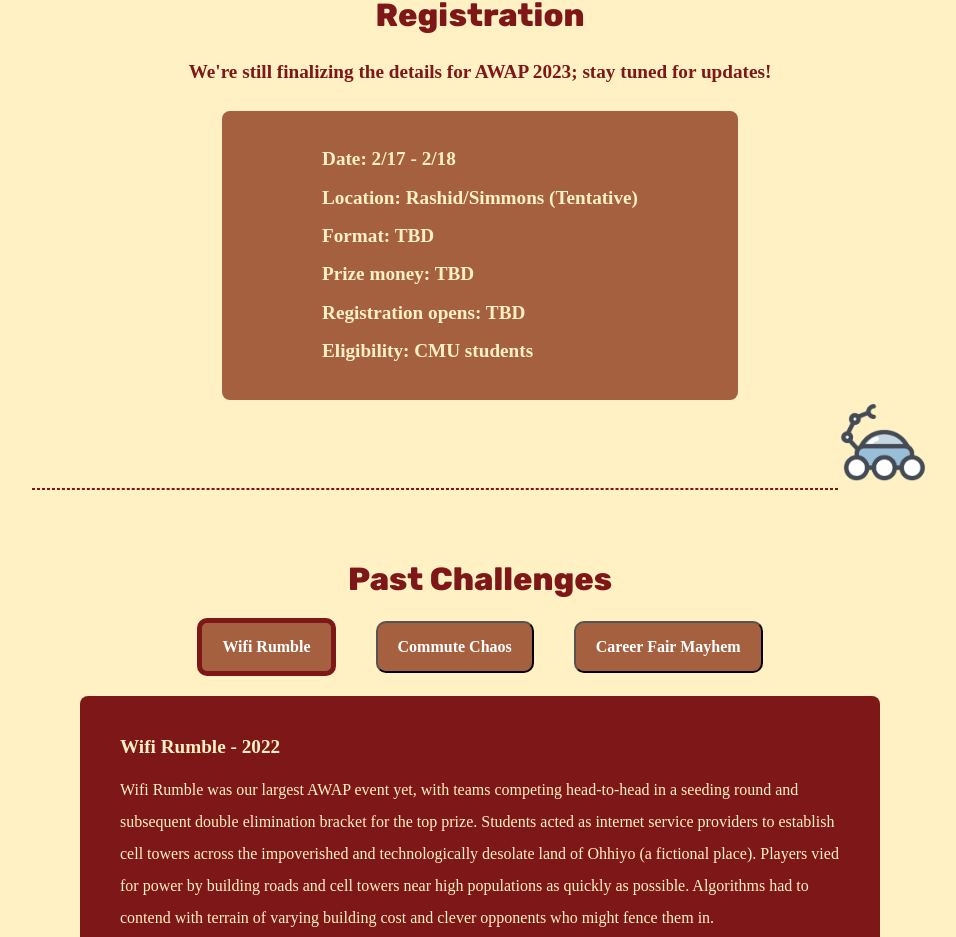
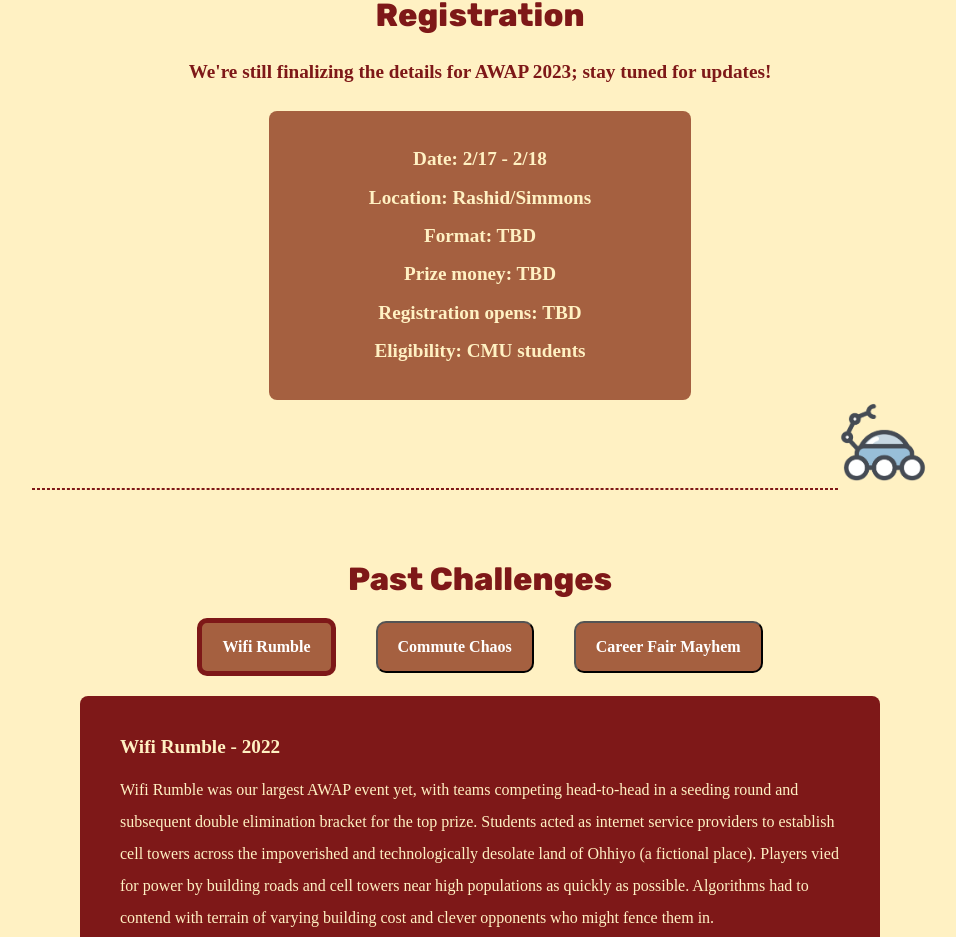
Before and after one commit to acm-cmu/awap-landing-page-2024, a React (Create React App) app: page / in a window 1280 px wide. Shown: the part 1228-2165 px from the top of the page, without its empty margins (160-1116 px from the left). Built offline with nearby package versions, Linux system fonts and the light colour scheme.

Commit message:
center registration details

```diff
--- a/src/components/Register.js
+++ b/src/components/Register.js
@@ -11,11 +11,11 @@
         </p>
         <div className="register-box">
           <p className="register-description">
-            Date: 2/17 - 2/18 <br></br>
-            Location: Rashid/Simmons (Tentative) <br></br>
-            Format: TBD <br></br>
-            Prize money: TBD <br></br>
-            Registration opens: TBD <br></br>
+            Date: 2/17 - 2/18<br></br>
+            Location: Rashid/Simmons<br></br>
+            Format: TBD<br></br>
+            Prize money: TBD<br></br>
+            Registration opens: TBD<br></br>
             Eligibility: CMU students
           </p>
         </div>
--- a/src/styles/Register.css
+++ b/src/styles/Register.css
@@ -40,7 +40,7 @@
 .register-description {
   font-size: larger;
   font-weight: bolder;
-  text-align: left;
+  text-align: center;
   color: var(--background-color);
 }
 
```
